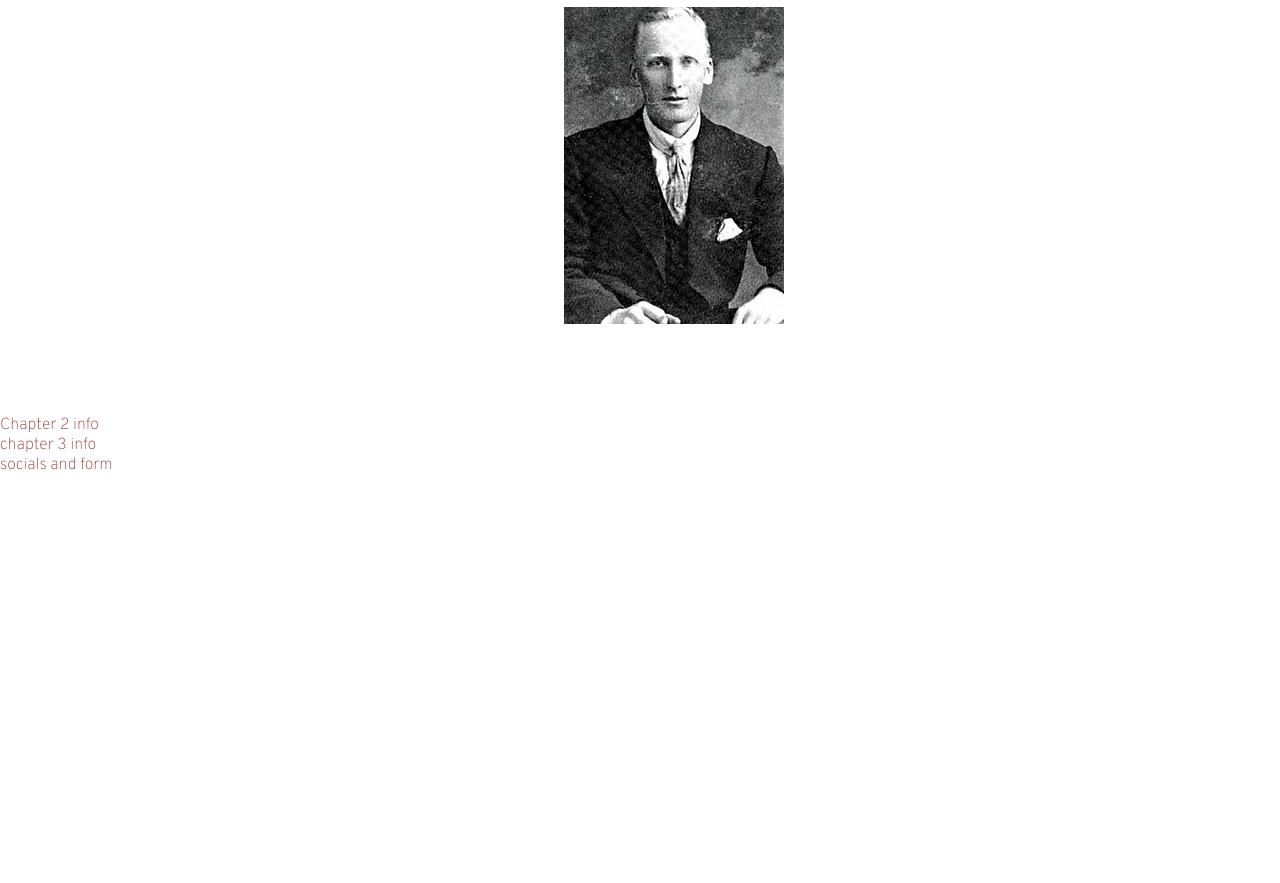
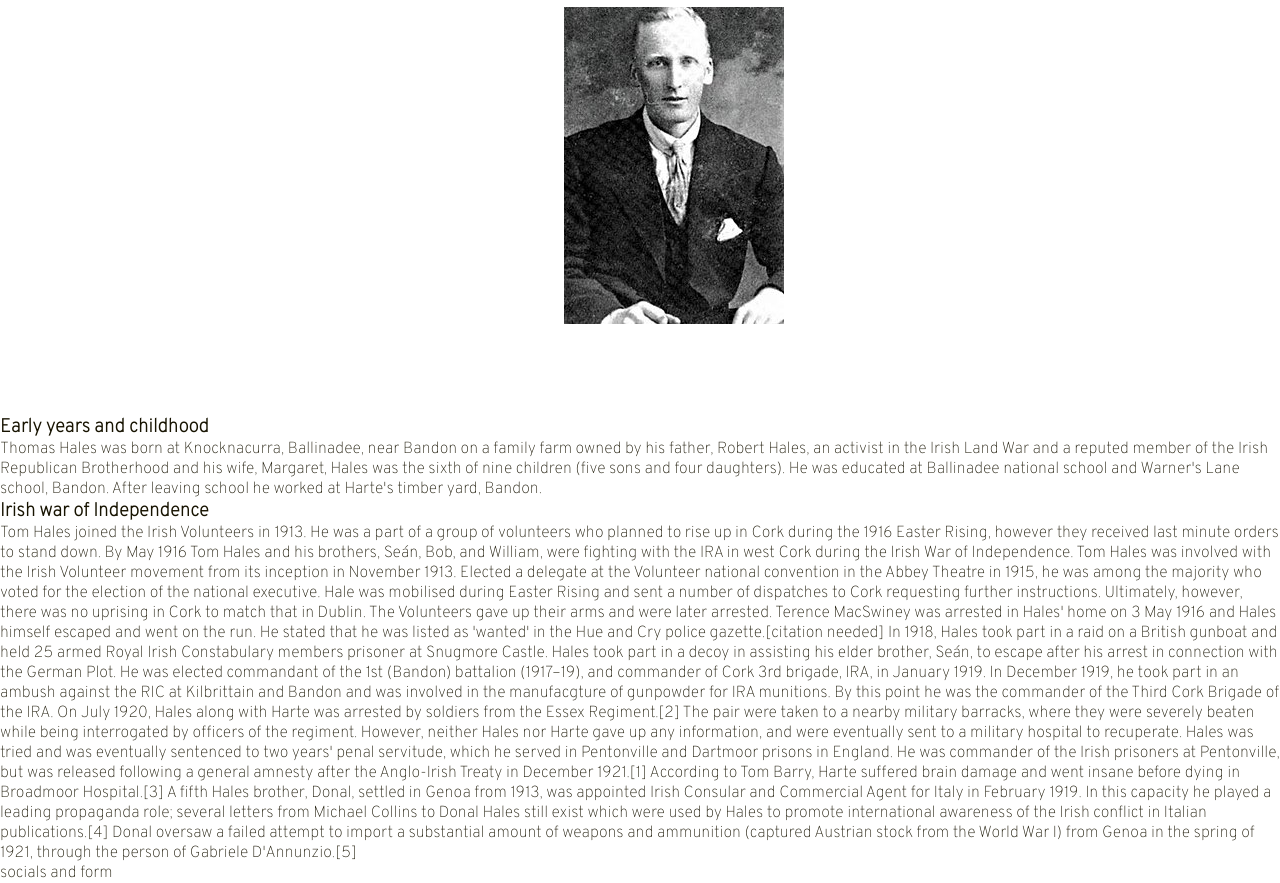
Before and after one commit to Jakattac/Project-1, a plain HTML site: page index.html in a window 1280 px wide. Shown: the part 85-968 px from the top of the page. Before the commit the page ends 800 px from the top, so only its background shows below. Drawn offline with nearby package versions, Linux system fonts and the light colour scheme.

Commit message:
Add content of section 1 and 2

```diff
--- a/assets/css/style.css
+++ b/assets/css/style.css
@@ -9,7 +9,7 @@
 body {
     font-family: Overpass, sans-serif;
     font-weight: 300;
-    color: rgb(140, 35, 35);
+    color: rgb(23, 19, 0);
 }
 
 /* heading and logo style */
--- a/index.html
+++ b/index.html
@@ -42,9 +42,80 @@
 
     </section>
 
-    <section>Chapter 2 info</section>
+    <section id="childhood">
+        <h3>Early years and childhood</h3>
+        <p>
+            Thomas Hales was born at Knocknacurra, Ballinadee, near Bandon on a family farm owned by his father, Robert
+            Hales, an
+            activist in the Irish Land War and a reputed member of the Irish Republican Brotherhood and his wife,
+            Margaret,
+            Hales was the sixth of nine children (five sons and four daughters). He was educated at Ballinadee
+            national school and Warner's Lane school, Bandon. After leaving school he worked at Harte's timber yard,
+            Bandon.
+        </p>
+    </section>
 
-    <section>chapter 3 info</section>
+    <section id="independence">
+        <h3>Irish war of Independence</h3>
+        <p>
+            Tom Hales joined the Irish Volunteers in 1913. He was a part of a group of volunteers who planned to rise up
+            in Cork
+            during the 1916 Easter Rising, however they received last minute orders to stand down. By May 1916 Tom Hales
+            and his
+            brothers, Seán, Bob, and William, were fighting with the IRA in west Cork during the Irish War of
+            Independence.
+
+            Tom Hales was involved with the Irish Volunteer movement from its inception in November 1913. Elected a
+            delegate at the
+            Volunteer national convention in the Abbey Theatre in 1915, he was among the majority who voted for the
+            election of the
+            national executive.
+
+            Hale was mobilised during Easter Rising and sent a number of dispatches to Cork requesting further
+            instructions.
+            Ultimately, however, there was no uprising in Cork to match that in Dublin. The Volunteers gave up their
+            arms and were
+            later arrested. Terence MacSwiney was arrested in Hales' home on 3 May 1916 and Hales himself escaped and
+            went on the
+            run. He stated that he was listed as 'wanted' in the Hue and Cry police gazette.[citation needed]
+
+            In 1918, Hales took part in a raid on a British gunboat and held 25 armed Royal Irish Constabulary
+            members
+            prisoner at Snugmore Castle. Hales took part in a decoy in assisting his elder brother, Seán, to escape
+            after his arrest
+            in connection with the German Plot. He was elected commandant of the 1st (Bandon) battalion (1917–19),
+            and commander
+            of Cork 3rd brigade, IRA, in January 1919.
+
+            In December 1919, he took part in an ambush against the RIC at Kilbrittain and Bandon and was involved in
+            the
+            manufacgture of gunpowder for IRA munitions. By this point he was the commander of the Third Cork Brigade of
+            the IRA. On
+            July 1920, Hales along with Harte was arrested by soldiers from the Essex Regiment.[2] The pair were taken
+            to a nearby
+            military barracks, where they were severely beaten while being interrogated by officers of the regiment.
+            However,
+            neither Hales nor Harte gave up any information, and were eventually sent to a military hospital to
+            recuperate. Hales
+            was tried and was eventually sentenced to two years' penal servitude, which he served in Pentonville and
+            Dartmoor
+            prisons in England. He was commander of the Irish prisoners at Pentonville, but was released following a
+            general amnesty
+            after the Anglo-Irish Treaty in December 1921.[1] According to Tom Barry, Harte suffered brain damage and
+            went insane
+            before dying in Broadmoor Hospital.[3]
+
+            A fifth Hales brother, Donal, settled in Genoa from 1913, was appointed Irish Consular and Commercial Agent
+            for Italy in
+            February 1919. In this capacity he played a leading propaganda role; several letters from Michael Collins to
+            Donal Hales
+            still exist which were used by Hales to promote international awareness of the Irish conflict in Italian
+            publications.[4] Donal oversaw a failed attempt to import a substantial amount of weapons and ammunition
+            (captured
+            Austrian stock from the World War I) from Genoa in the spring of 1921, through the person of Gabriele
+            D'Annunzio.[5]
+        </p>
+    </section>
 
     <footer> socials and form</footer>
 
```
